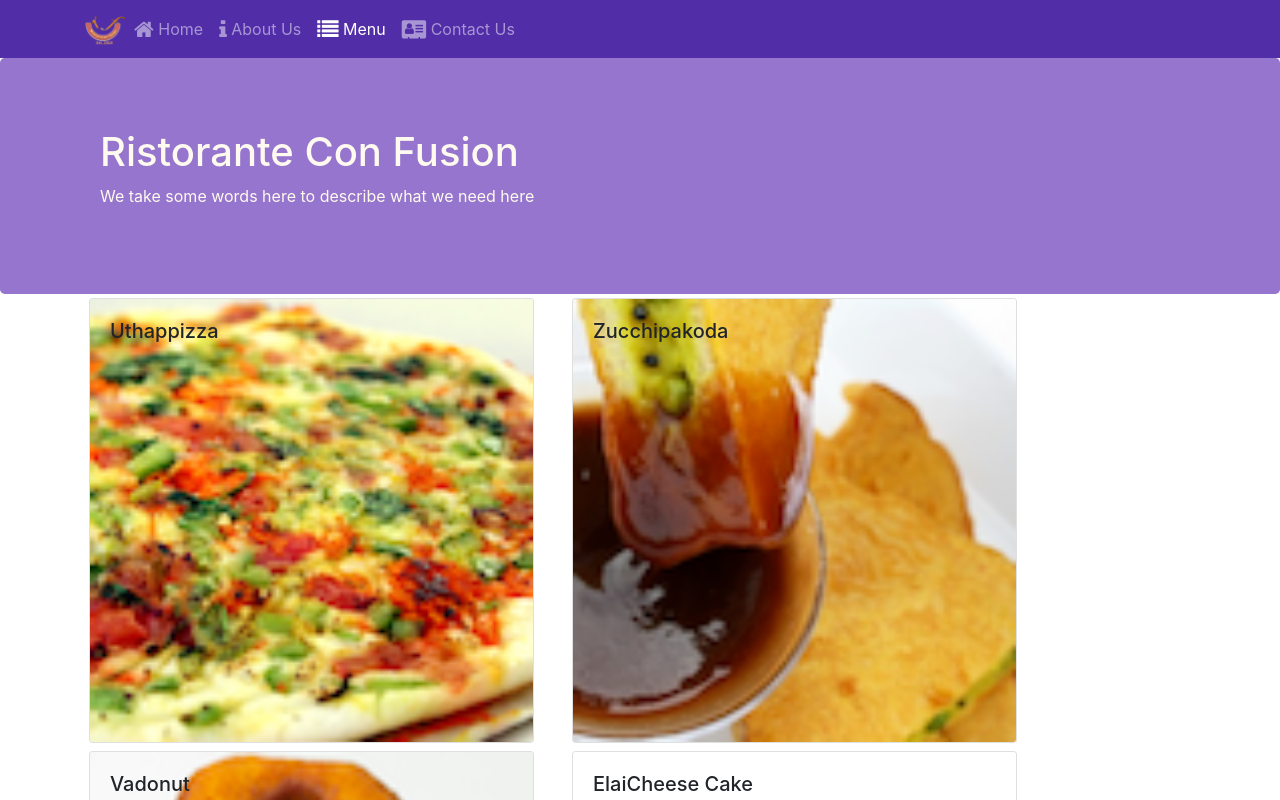
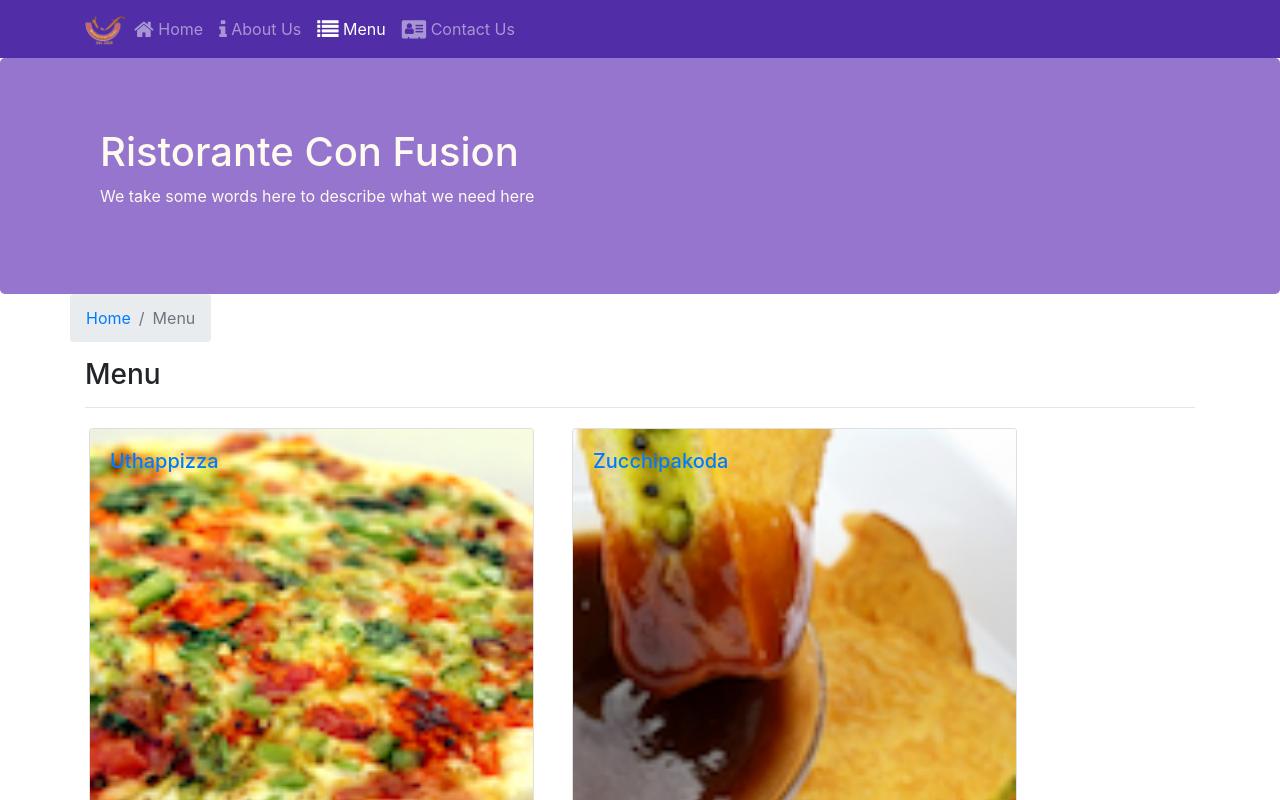
Before and after one commit to yspxman/reactDemo, a React (Create React App) app: page /menu in a window 1280 px wide. Shown: the top 800 px of the page. Built offline with nearby package versions, Linux system fonts and the light colour scheme.

Commit message:
Add parameters in router

```diff
--- a/src/components/ContactComponent.js
+++ b/src/components/ContactComponent.js
@@ -1,8 +1,19 @@
 import React from 'react';
+import {Breadcrumb, BreadcrumbItem} from 'reactstrap';
+import {Link} from 'react-router-dom';
 
 function Contact(props) {
     return(
         <div className="container">
+
+                <div className="row">
+                    <Breadcrumb>
+                        <BreadcrumbItem>   <Link to='/home'>Home</Link>   </BreadcrumbItem>
+                        <BreadcrumbItem active>Contact Us</BreadcrumbItem>
+                    </Breadcrumb>
+
+                </div>
+
             <div className="row row-content">
                 <div className="col-12">
                 <h3>Location Information</h3>
--- a/src/components/DishDetailComponent.js
+++ b/src/components/DishDetailComponent.js
@@ -1,5 +1,6 @@
 import React, {Component} from 'react';
-import { Card, CardImg, CardImgOverlay, CardText, CardBody, CardTitle } from 'reactstrap';
+import { Card, CardImg, CardImgOverlay, CardText, CardBody, CardTitle, Breadcrumb, BreadcrumbItem } from 'reactstrap';
+import {Link} from 'react-router-dom';
 
 
 class DishDetail extends Component{
@@ -11,7 +12,7 @@
     render(){
         if (this.props.dish != null){
 
-            const comments = this.props.dish.comments.map((comment)=>{
+            const comments = this.props.comments.map((comment)=>{
                 return (
                     <div key={comment.id}>
                         <p>By {comment.author}  at
@@ -24,8 +25,18 @@
             });
 
             return(
-                <div>
-                    <div className="col-12 col-md-5 m-1">
+                <div className="container">
+                     <div className="row">
+                        <Breadcrumb>
+                            <BreadcrumbItem><Link to='/menu'>Menu</Link></BreadcrumbItem>
+                            <BreadcrumbItem active>{this.props.dish.name}</BreadcrumbItem>
+                        </Breadcrumb>
+                        <div className="col-12">
+                            <h3>{this.props.dish.name}</h3>
+                            <hr/>
+                        </div>
+                     </div>
+                     <div className="row">
                         <Card >
                         <CardImg width="100%" src = {this.props.dish.image} alt = {this.props.dish.name}/>
                         <CardBody>
@@ -33,8 +44,8 @@
                             <CardText>{this.props.dish.description}</CardText>
                         </CardBody>
                         </Card>
+                        {comments}>
                      </div>
-                    <div className="col-12 col-md-5 m-1">{comments}</div>
                 </div>
             );
         }
--- a/src/components/MainComponent.js
+++ b/src/components/MainComponent.js
@@ -35,14 +35,22 @@
         );
     }
 
+    const DishWithId = ({match})=>{
+        var id = parseInt(match.params.dishId, 10);
+        return(
+            <DishDetail dish={this.state.dishes.filter(d=>d.id === id)[0]}
+                comments={this.state.comments.filter(c=>c.dishId === id)}
+            />
+        );
+    }
     return (
       <div>
         <Header/>
         <Switch>
             <Route path="/home" component={HomePage}/>
             <Route exact path='/menu' component={ ()=> <Menu dishes={this.state.dishes}/>}  />
+            <Route path='/menu/:dishId' component={ DishWithId}  />
             <Route exact path='/contactus' component={ Contact}  />
-
             <Redirect to="/home"/>
         </Switch>
         <Footer/>
--- a/src/components/MenuComponent.js
+++ b/src/components/MenuComponent.js
@@ -1,6 +1,7 @@
 import React, {Component} from 'react';
-import { Media, Card, CardImg, CardImgOverlay, CardText, CardBody, CardTitle } from 'reactstrap';
+import { Media, Card, CardImg, CardImgOverlay, CardText, CardBody, CardTitle, Breadcrumb, BreadcrumbItem } from 'reactstrap';
 import DishDetail  from './DishDetailComponent';
+import {Link} from 'react-router-dom';
 
 class Menu extends Component{
 
@@ -8,11 +9,13 @@
         const menu = this.props.dishes.map((dish)=>{
             return (
                 <div key={dish.id} className="col-12 col-md-5 m-1">
-                    <Card onClick = {()=> this.props.onClick(dish.id)}>
-                        <CardImg width="100%" src={dish.image} alt={dish.name}/>
-                        <CardImgOverlay>
-                            <CardTitle>{dish.name}</CardTitle>
-                        </CardImgOverlay>
+                    <Card >
+                        <Link to={`/menu/${dish.id}`} >
+                            <CardImg width="100%" src={dish.image} alt={dish.name}/>
+                            <CardImgOverlay>
+                                <CardTitle>{dish.name}</CardTitle>
+                            </CardImgOverlay>
+                        </Link>
                     </Card>
                 </div>
             );
@@ -20,6 +23,16 @@
 
         return(
             <div className="container">
+                <div className="row">
+                    <Breadcrumb>
+                        <BreadcrumbItem>   <Link to='/home'>Home</Link>   </BreadcrumbItem>
+                        <BreadcrumbItem active>Menu</BreadcrumbItem>
+                    </Breadcrumb>
+                    <div className="col-12">
+                        <h3>Menu</h3>
+                        <hr/>
+                    </div>
+                </div>
                 <div className="row">
                     {menu}
                 </div>
```
Also changed, not shown: public/assets/images/alberto.png. Lines whose indentation alone changed are shown as unchanged.
